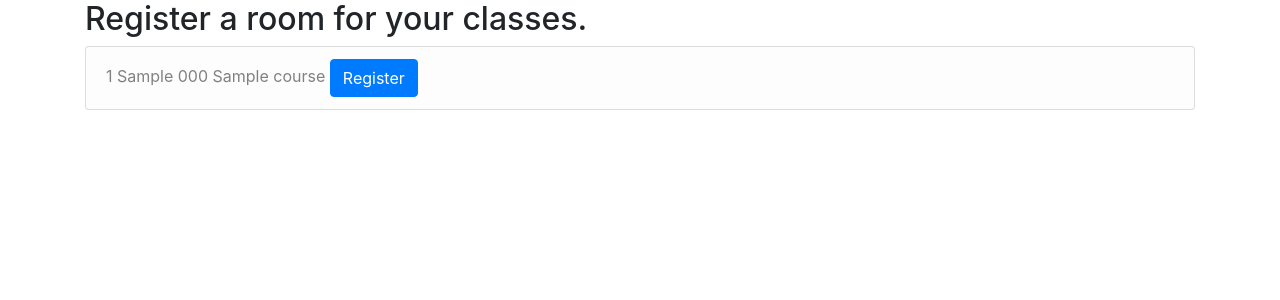
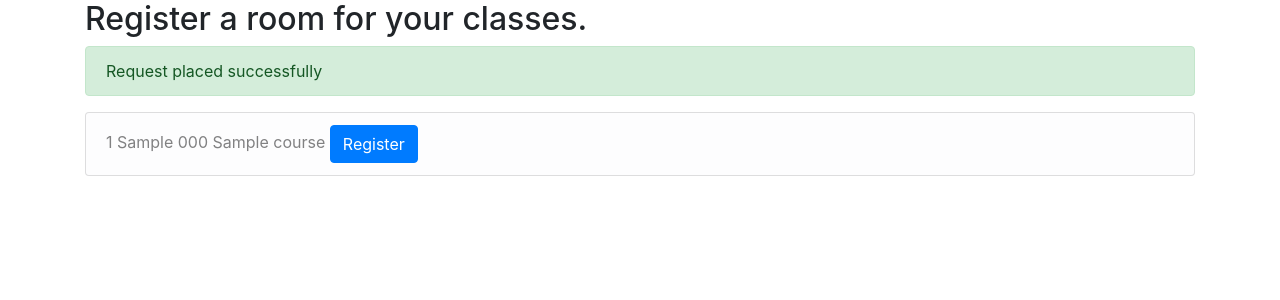
Before and after one commit to sandeshtiwari/Nursing-calendar, a PHP site: page /register.php?requested in a window 1280 px wide. Shown: the top 300 px of the page. Run offline with PHP 8.4, Linux system fonts and the light colour scheme; the visitor is signed in with stand-in values (Sample User, id 1); tables that the repository leaves empty or names only in its code hold one stand-in row (values such as "Sample post"); some libraries are stand-ins or nearby versions.

Commit message:
feat: Redirect and displayed a message after collision is made

```diff
--- a/register.php
+++ b/register.php
@@ -34,6 +34,12 @@
                     Registered Successfully
                   </div>";
           }
+          if(isset($_GET['requested']))
+          {
+            echo "<div class='alert alert-success' role='alert'>
+                    Request placed successfully
+                  </div>";
+          }
           else if(isset($_GET['registered']) && $_GET['registered'] == 'no')
           {
             echo "<div class='alert alert-danger' role='alert'>
--- a/roomSelected.php
+++ b/roomSelected.php
@@ -15,4 +15,5 @@
 
 	}
 	$room->addCollision($_GET['course_id'], $_GET['room_id']);
+	header("Location: register.php?requested");
 ?>
```
